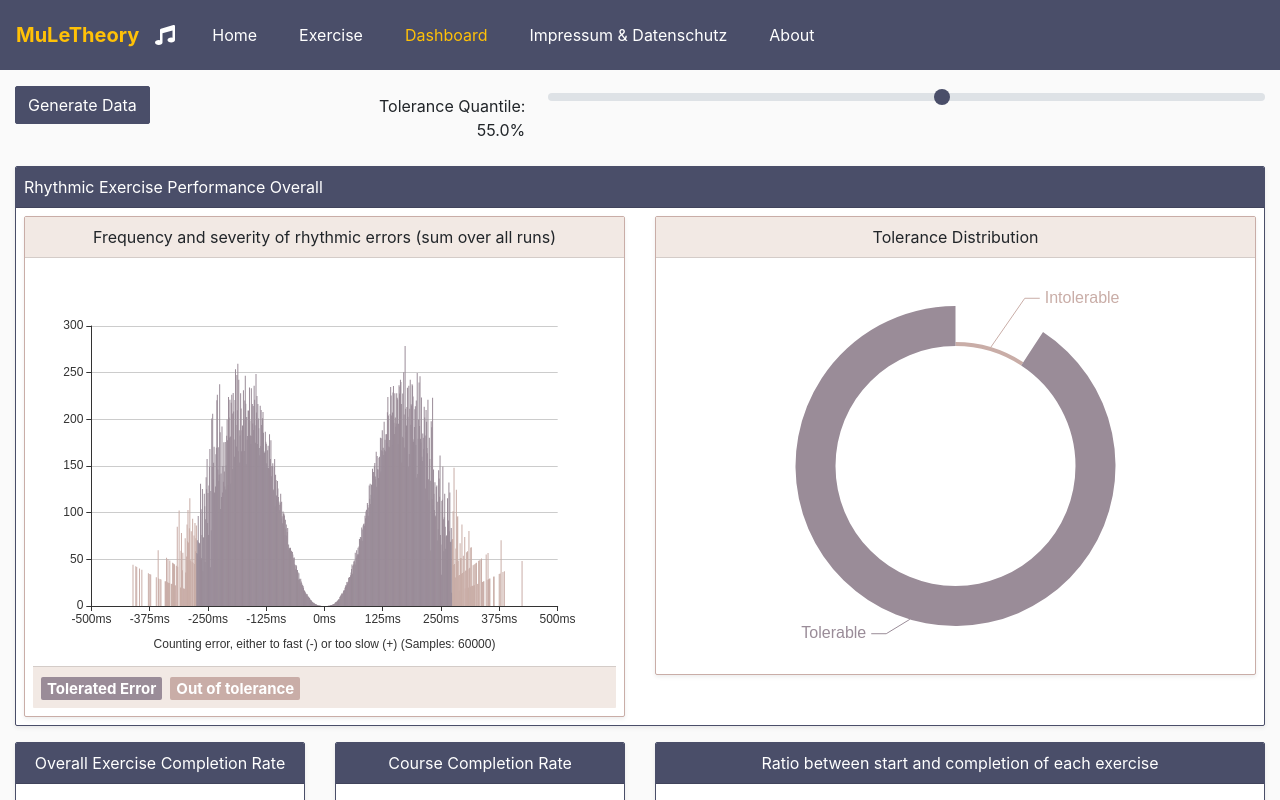
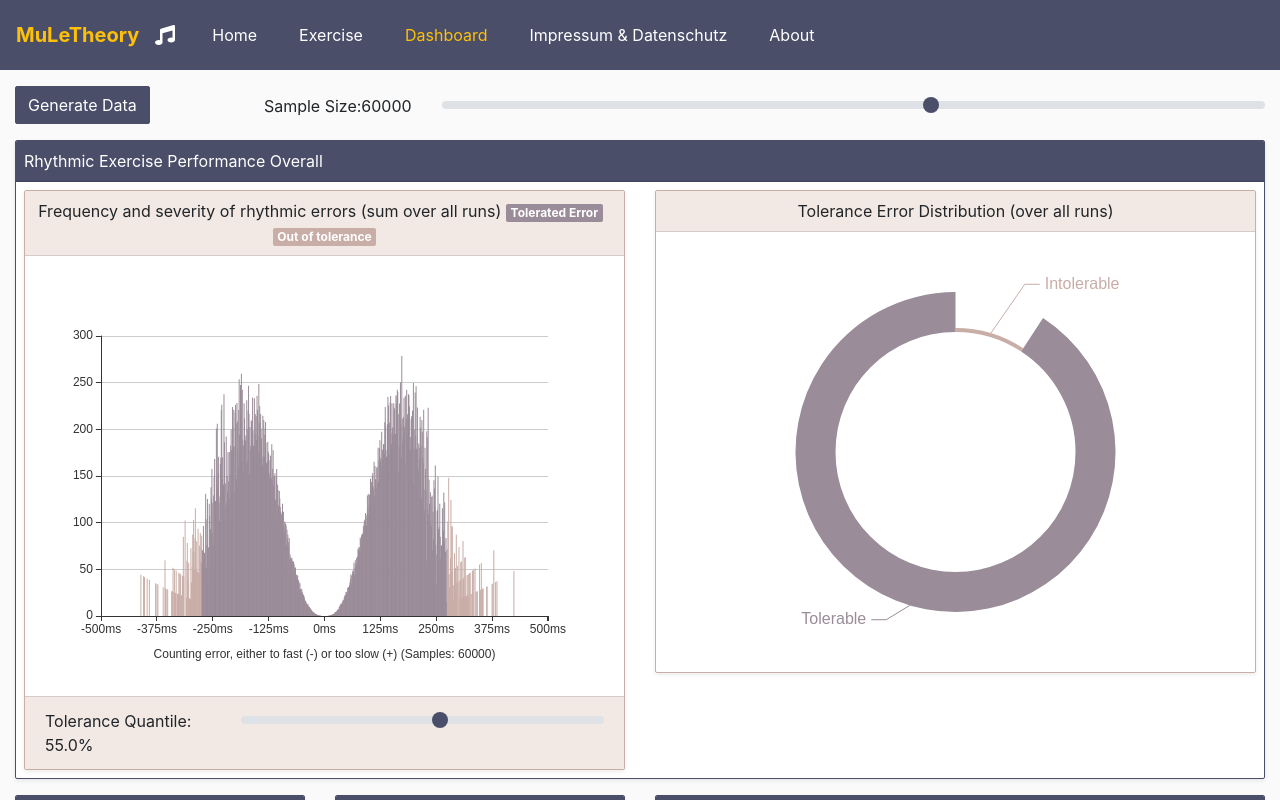
Before and after one commit to srad/MuLeTheory.App, a Vue app: page /#/dashboard in a window 1280 px wide. Shown: the top 800 px of the page. Built offline with nearby package versions, Linux system fonts and the light colour scheme.

Commit message:
Mostly layout improvements

```diff
--- a/src/views/Dashboard.vue
+++ b/src/views/Dashboard.vue
@@ -2,14 +2,14 @@
   <b-row class="mt-3">
     <b-col>
       <b-row class="mb-3">
-        <b-col cols="3">
+        <b-col cols="2">
           <b-button @click="regenerate" variant="primary">Generate Data</b-button>
         </b-col>
-        <b-col cols="2" class="text-right p-2">
-          <span>Tolerance Quantile: {{(quantile * 100).toFixed(1)}}%</span>
+        <b-col cols="2" class="text-right pt-2">
+          <span>Sample Size:{{samples}}</span>
         </b-col>
-        <b-col>
-          <b-form-input id="range-2" v-model="quantile" type="range" min="0" max="1" step="0.05"></b-form-input>
+        <b-col class="pt-2">
+          <b-form-input v-model="samples" type="range" min="1000" max="100000" step="1000"></b-form-input>
         </b-col>
       </b-row>
       <b-row class="mb-3">
@@ -23,28 +23,36 @@
                   border-variant="primary">
             <b-row>
               <b-col>
-                <b-card header="Frequency and severity of rhythmic errors (sum over all runs)"
+                <b-card
+                    no-body
                     header-class="p-2 text-center"
                     header-bg-variant="light"
-                        body-class="p-2"
                     class="shadow-sm"
                     border-variant="secondary">
+                  <b-card-body>
                     <v-chart class="w-100" :options="missCounts"/>
-                  <b-card-footer footer-bg-variant="light" class="m-0 p-2">
-                    <h5 class="m-0 float-left mr-2">
-                      <b-badge class="text-white" :style="{background: palette.ok}">Tolerated Error</b-badge>
-                    </h5>
-                    <h5 class="m-0">
+                  </b-card-body>
+                  <template v-slot:header>
+                    Frequency and severity of rhythmic errors (sum over all runs)
+                    <b-badge class="text-white mr-2" :style="{background: palette.ok}">Tolerated Error</b-badge>
                     <b-badge class="text-white" :style="{background: palette.notOk}">Out of tolerance</b-badge>
-                    </h5>
+                  </template>
+                  <b-card-footer footer-bg-variant="light" class="m-0">
+                    <b-row>
+                      <b-col cols="4">
+                        <span>Tolerance Quantile: {{(quantile * 100).toFixed(1)}}%</span>
+                      </b-col>
+                      <b-col class="text-right">
+                        <b-form-input v-model="quantile" type="range" min="0" max="1" step="0.05"></b-form-input>
+                      </b-col>
+                    </b-row>
                   </b-card-footer>
                 </b-card>
               </b-col>
               <b-col>
-                <b-card header="Tolerance Distribution"
+                <b-card header="Tolerance Error Distribution (over all runs)"
                         header-class="p-2 text-center"
                         header-bg-variant="light"
-                        body-class="p-2"
                         class="shadow-sm"
                         border-variant="secondary">
                   <v-chart class="w-100" :options="tolerancePie"/>
@@ -113,16 +121,19 @@
   mattPurple: ["#22223b", "#4a4e69", "#9a8c98", "#c9ada7", "#f2e9e4"].reverse(),
 };
 
+const startSampleSize = 60000;
+
 export default {
   name: "Dashboard",
   components: {"v-chart": ECharts},
   data() {
-    const {isTolerated, sampleSize, spanSize, histogram, partitionTolerance} = generateRhythm({quantile: 0.55});
-    const {completionRate, startedCompletedPairs, courseCompletionRate, startCount, completeCount} = exerciseCompletion();
+    const {isTolerated, sampleSize, spanSize, histogram, partitionTolerance} = generateRhythm({quantile: 0.55, sampleSize: startSampleSize});
+    const {completionRate, startedCompletedPairs, courseCompletionRate, completeCount} = exerciseCompletion();
 
     return {
       isTolerated, sampleSize, spanSize, histogram, partitionTolerance,
       quantile: 0.55,
+      samples: startSampleSize,
       palette: palette,
       missCounts: {
         width: "auto",
@@ -130,7 +141,7 @@
           color: i => this.isTolerated[i.dataIndex] ? palette.ok : palette.notOk,
         },
         xAxis: {
-          name: `Counting error, either to fast (-) or too slow (+) (Samples: ${sampleSize})`,
+          name: `Counting error, either to fast (-) or too slow (+) (Samples: ${parseInt(startSampleSize)})`,
           nameLocation: "center",
           nameTextStyle: {
             padding: [18, 0, 0, 0],
@@ -338,9 +349,10 @@
   },
   methods: {
     regenerate() {
-      const {isTolerated, histogram, partitionTolerance} = generateRhythm({quantile: this.quantile});
+      const {isTolerated, histogram, partitionTolerance} = generateRhythm({sampleSize: parseInt(this.samples), quantile: this.quantile});
       this.isTolerated = isTolerated;
       this.missCounts.series[0].data = histogram;
+      this.missCounts.xAxis.name = `Counting error, either to fast (-) or too slow (+) (Samples: ${this.samples})`;
       this.tolerancePie.series[0].data = [
         {value: partitionTolerance[0], name: `Tolerable`},
         {value: partitionTolerance[1], name: `Intolerable`},
```
Also changed, not shown: assets/media/dashboard3.png (added), 1 other file (tests, documents, lock files or other folders). Lines whose indentation alone changed are shown as unchanged.
